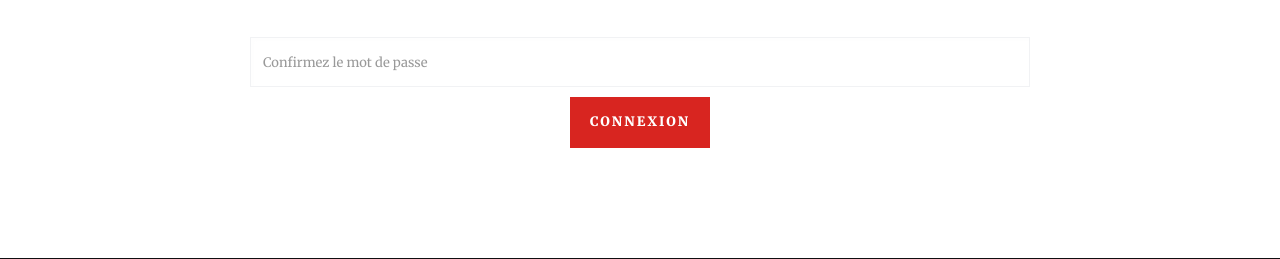
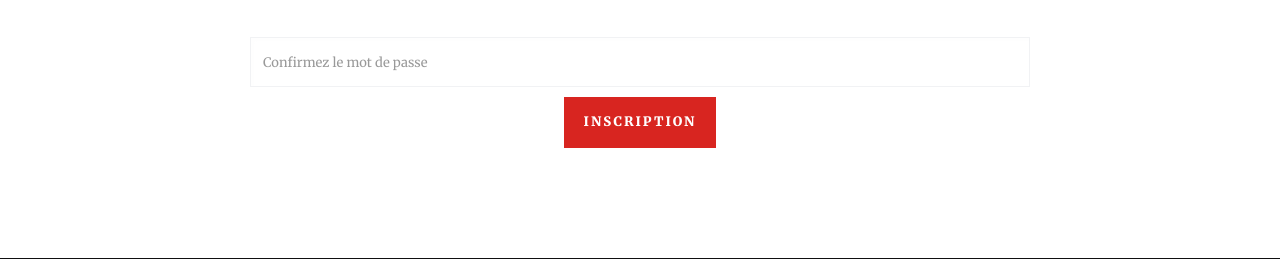
Before and after one commit to Yannis-Alouache/OBarbeuc, a Django app: page /inscription in a window 1280 px wide. Shown: the part 756-1015 px from the top of the page. Run offline with Django 4.2, Linux system fonts and the light colour scheme; some libraries are stand-ins or nearby versions.

Commit message:
[+] fixed register btn message

```diff
--- a/obarbeuc/templates/register.html
+++ b/obarbeuc/templates/register.html
@@ -75,7 +75,7 @@
                             </div>
                             <div class="form-group row text-center">
                               <div class="offset-4 col-8">
-                                <button name="submit" type="submit" class="btn btn-primary mt-5">Connexion</button>
+                                <button name="submit" type="submit" class="btn btn-primary mt-5">Inscription</button>
                               </div>
                             </div>
                         </form>
```
